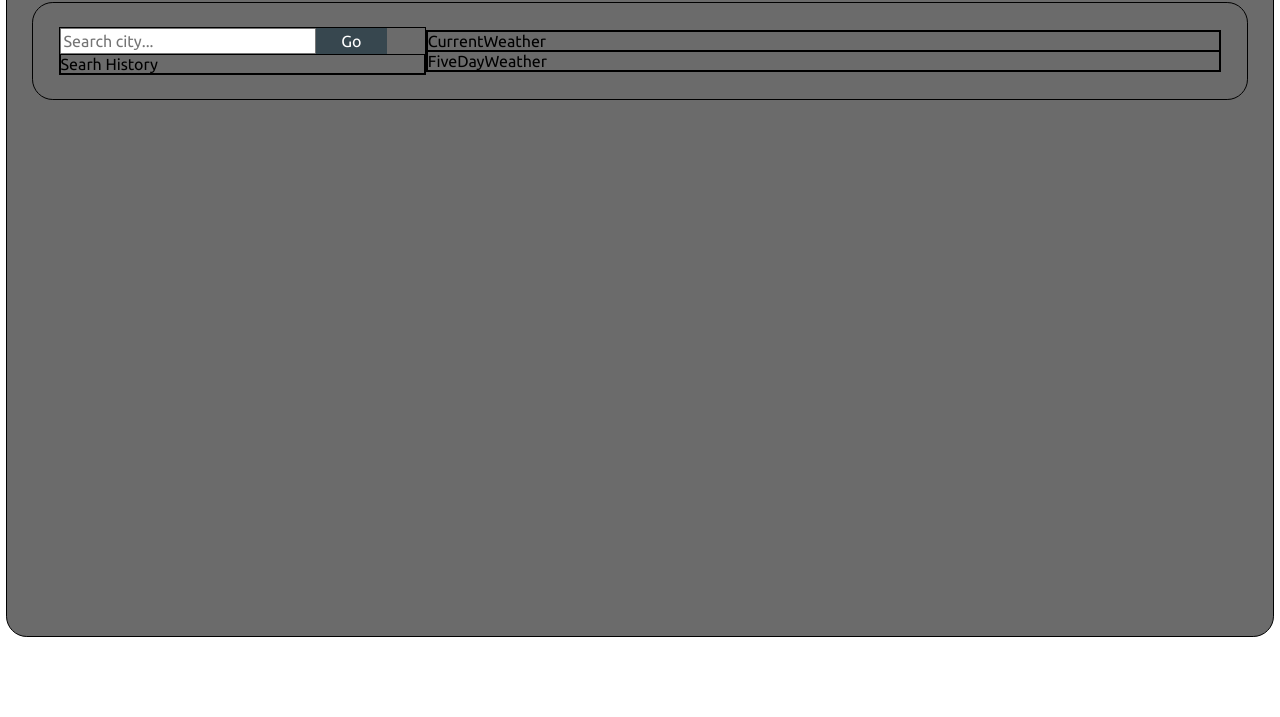
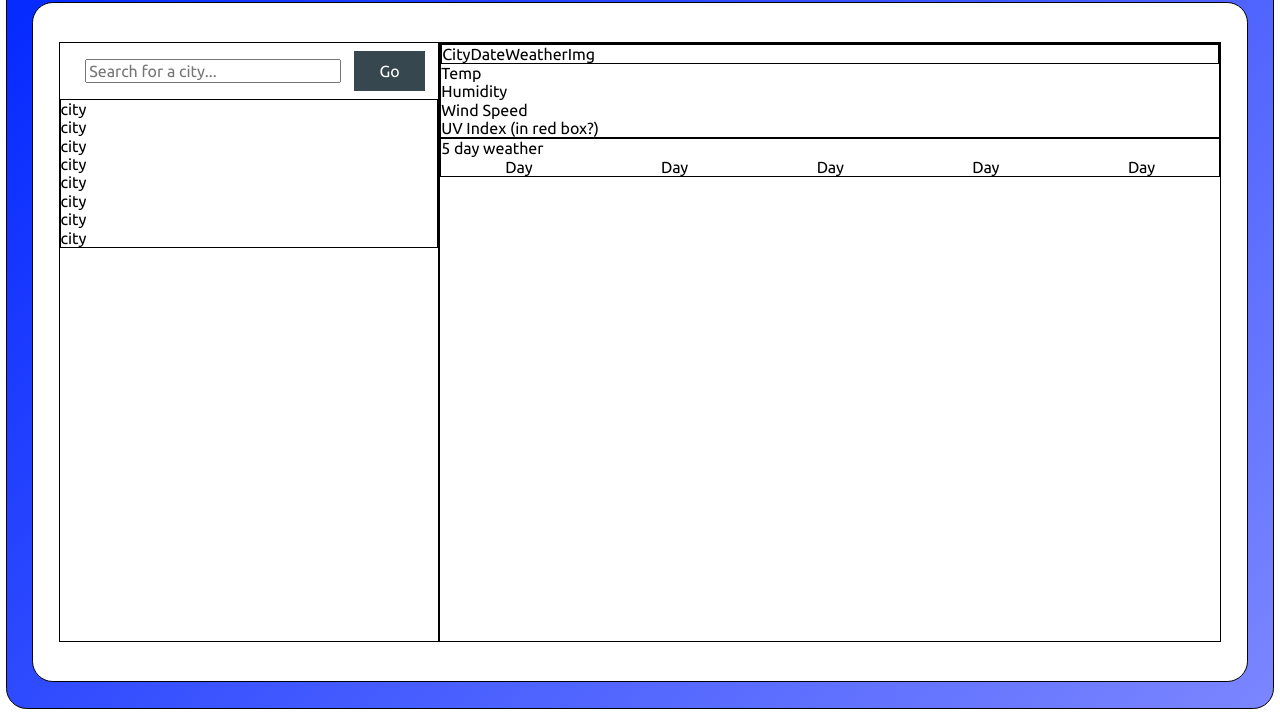
Before and after one commit to BrbHouseOnFire/WeatherDashboard, a plain HTML site: page index.html in a window 1280 px wide. Shown: the part 83-800 px from the top of the page. Drawn offline with nearby package versions, Linux system fonts and the light colour scheme; no server answers.

Commit message:
more hardcoded wire framing and styling

```diff
--- a/assets/css/style.css
+++ b/assets/css/style.css
@@ -1,10 +1,16 @@
 @import url(https://fonts.googleapis.com/css?family=Ubuntu:400,700);
+
+/* reset for responsiveness */
+input { min-width: 0px; }
 
 /* Organizational one-offs */
 .b1 {
     border: 1px;
     border-color: black;
     border-style: solid;
+}
+.d-n {
+	display: none;
 }
 .flex {
     display: flex;
@@ -21,6 +27,9 @@
 .jcsa {
     justify-content: space-around;
 }
+.jcse {
+	justify-content: space-evenly;
+}
 .aic {
     align-items: center;
 }
@@ -33,13 +42,15 @@
 	transform: translateY(-50%);
 }
 
-/* in order of appearance on index */
+
+
+/*************************************Main***************************************/
 .fulldoccontainer {
 	font-family: "Ubuntu", Arial, sans-serif;
 	width: 99vw;
-	min-height: 90vh;
+	min-height: 99vh;
 	border-radius: calc(1vh + 1vw);
-    background-color: rgb(107, 107, 107);
+	background: linear-gradient(135deg, #0026ff, #7b86ff);
     overflow: auto;
 }
 .mainheader {
@@ -54,16 +65,43 @@
 .header {
 	font-size: calc(1em + 2vh + 1vw);
 }
-.bodycontainer {
+.maincontainer {
 	width: 95vw;
+	min-height: 85vh;
 	padding: 3vh 2vw;
 	border-radius: calc(1vh + 1vw);
+    background-color: white;
 }
+
+/******************************** Left Nav *****************************************/
 .leftnav {
 	width: 30vw;
+	min-height: 75vh;
 }
+.searchcontainer {
+	margin: 1vh 1vw;
+}
+.searchbar {
+
+}
+.searchbox {
+	justify-content: space-evenly;
+	margin: 1vh 1vw 1vh 1vw;
+}
+.searchbutton {
+
+}
+.searchhistory {
+
+}
+.cityhistory {
+
+}
+
+
 .bodydisplay {
 	width: 65vw;
+	min-height: 75vh;
 }
 
 
--- a/assets/script.js
+++ b/assets/script.js
@@ -1,6 +1,35 @@
 
 
+// This is our API key
+let APIKey = "166a433c57516f51dfab1f7edaed8413";
 
+// Here we are building the URL we need to query the database
+let queryURL = "https://api.openweathermap.org/data/2.5/weather?" +
+  "q=Bujumbura,Burundi&units=imperial&appid=" + APIKey;
+
+// Here we run our AJAX call to the OpenWeatherMap API
+$.ajax({
+    url: queryURL,
+    method: "GET"
+    }).then(function(response) {
+
+        // Log the queryURL
+        console.log(queryURL);
+
+        // Log the resulting object
+        console.log(response);
+
+        // Transfer content to HTML
+        $(".city").html("<h1>" + response.name + " Weather Details</h1>");
+        $(".wind").text("Wind Speed: " + response.wind.speed);
+        $(".humidity").text("Humidity: " + response.main.humidity);
+        $(".temp").text("Temperature (F) " + response.main.temp);
+
+        // Log the data in the console as well
+        console.log("Wind Speed: " + response.wind.speed);
+        console.log("Humidity: " + response.main.humidity);
+        console.log("Temperature (F): " + response.main.temp);
+    });
 
 
 
@@ -18,5 +47,6 @@ $('#searchBox').keypress(function(e) {
 $('#searchSubmit').on('click', function() {
     // save user's search value
     let userSearch = $('#searchBox').val();
-    makeCall(userSearch);
+    console.log(userSearch);
+    // makeCall(userSearch);
 });
--- a/index.html
+++ b/index.html
@@ -18,24 +18,54 @@
         </header>
 
     <!-- Body -->
-        <div class = "bodycontainer flex aic b1" id="bodyContainer">
+        <div class = "maincontainer flex aic b1" id="maincontainer">
             <!-- left nav -->
             <div class = "leftnav flex column b1">
                 <!-- Searchbar -->
-                <div class="searchbar flex">
-                    <input class="searchbox" id="searchBox" type="text" placeholder="Search city..." />
-                    <button class="searchbutton fbuttontwo button--fancytwo" id="searchSubmit">Go</button>
+                <div class="searchcontainer">
+                    <div class="searchbar flex">
+                        <input class="searchbox" id="searchBox" type="text" placeholder="Search for a city..." />
+                        <button class="searchbutton fbuttontwo button--fancytwo" id="searchSubmit">Go</button>
+                    </div>
                 </div>
                 <!-- Search History -->
-                <div class = "searchhistory b1">Searh History</div>
+                <div class = "searchhistory flex column b1">
+                    <div class="cityhistory" data-city="thisCity">city</div>
+                    <div class="cityhistory" data-city="thisCity">city</div>
+                    <div class="cityhistory" data-city="thisCity">city</div>
+                    <div class="cityhistory" data-city="thisCity">city</div>
+                    <div class="cityhistory" data-city="thisCity">city</div>
+                    <div class="cityhistory" data-city="thisCity">city</div>
+                    <div class="cityhistory" data-city="thisCity">city</div>
+                    <div class="cityhistory" data-city="thisCity">city</div>
+                </div>
             </div>
 
             <!-- display -->
             <div class = "bodydisplay flex column b1">
                 <!-- Current Weather -->
-                <div class = "currentweathercontainer b1">CurrentWeather</div>
+                <div class = "currentweathercontainer flex column b1">
+                    <div class = "bodylineone flex b1">
+                        <div class="currentcity">City</div>
+                        <div class="date">Date</div>
+                        <div class="currentweatherimg">WeatherImg</div>
+                    </div>
+                    <div class="currentweathertext">Temp</div>
+                    <div class="currentweathertext">Humidity</div>
+                    <div class="currentweathertext">Wind Speed</div>
+                    <div class="currentweathertext">UV Index (in red box?)</div>
+                </div>
                 <!-- 5 day weather -->
-                <div class = "fivedayweathercontainer b1">FiveDayWeather</div>
+                <div class = "fivedayweathercontainer b1">
+                    <div class="fivedayweatherheader">5 day weather</div>
+                    <div class="fivedayforecast flex jcsa">
+                            <div>Day</div>
+                            <div>Day</div>
+                            <div>Day</div>
+                            <div>Day</div>
+                            <div>Day</div>
+                    </div>
+                </div>
             </div>
         </div>
     </div>
```
